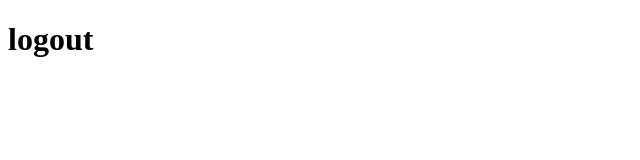
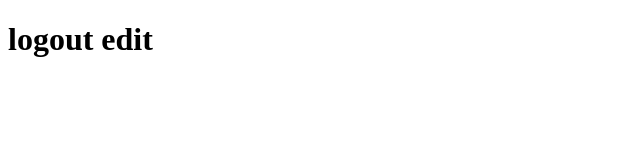
Before and after one commit to yair95Axity/curso-git2, a plain HTML site: page logout/index.html in a window 1280 px wide. Shown: the whole page, without its empty margins (0-640 px from the left). Drawn offline with Linux system fonts and the light colour scheme.

Commit message:
edit logout

```diff
--- a/logout/index.html
+++ b/logout/index.html
@@ -6,6 +6,6 @@
     <title>Document</title>
 </head>
 <body>
-    <h1>logout</h1>
+    <h1>logout edit</h1>
 </body>
 </html>
```
